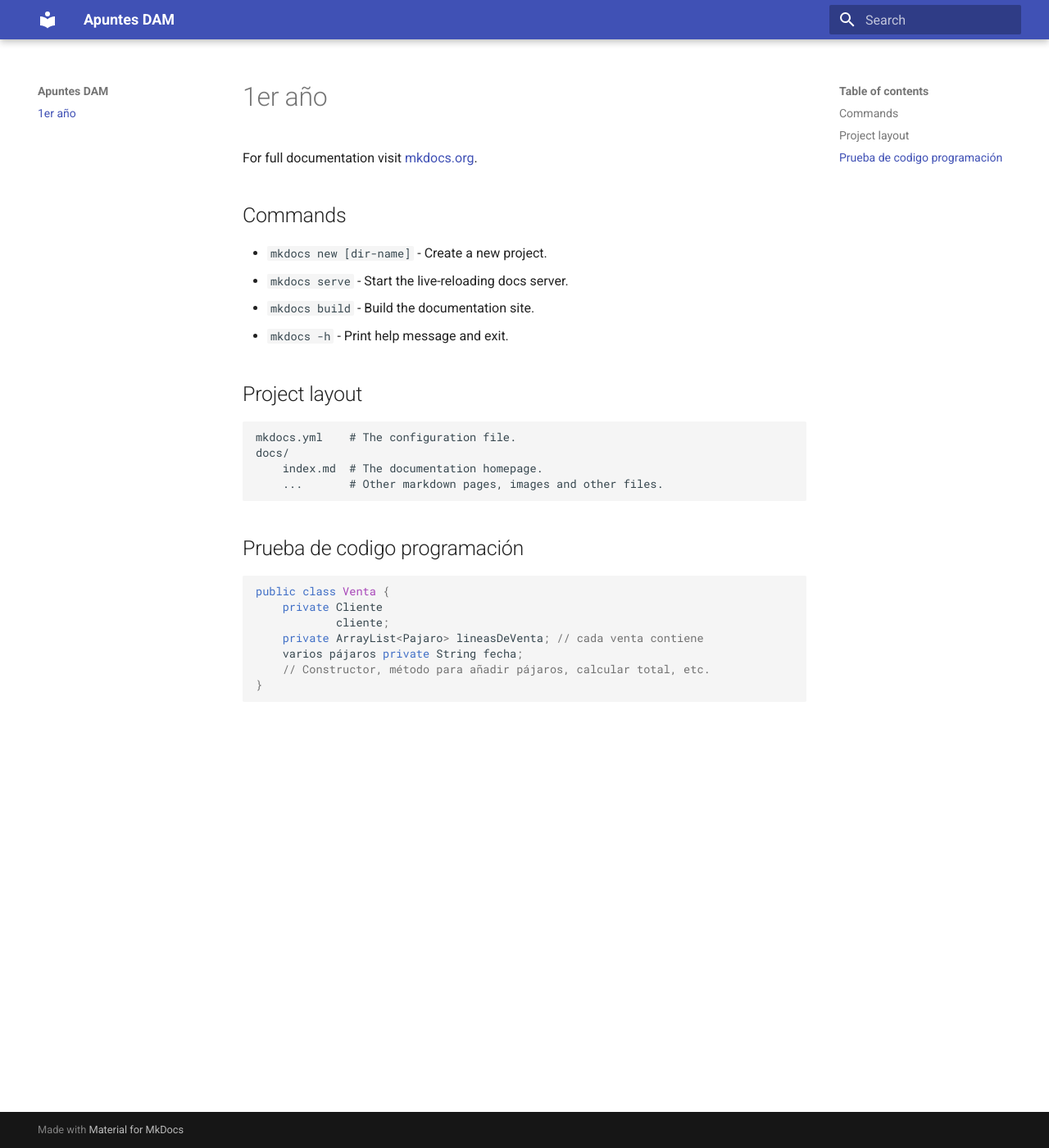
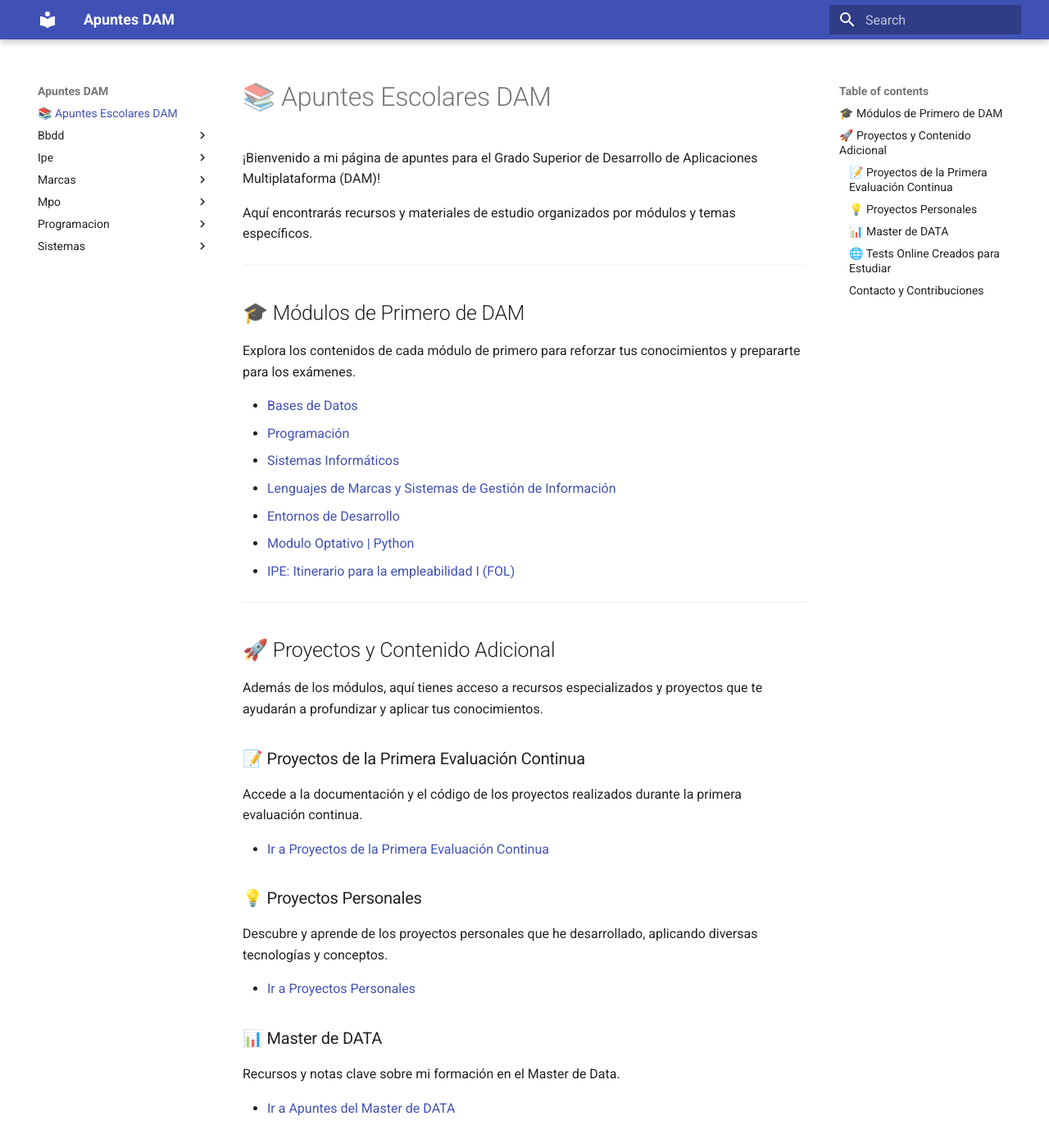
Before and after one commit to JoanneZamorano/ApuntesDAM, an MkDocs documentation site: the page built from docs/index.md, in a window 1280 px wide and 1400 px high. Shown: the whole window at 82% size. Built offline with MkDocs 1.6.1 and Material for MkDocs 9.7.7, drawn with Linux system fonts in a browser that asks for light colours; some of the changed text lies outside the part shown.

Commit message:
index programación - inicio

````diff
--- a/docs/index.md
+++ b/docs/index.md
@@ -1,28 +1,55 @@
-# 1er año
+# 📚 Apuntes Escolares DAM
 
-For full documentation visit [mkdocs.org](https://www.mkdocs.org).
+¡Bienvenido a mi página de apuntes para el Grado Superior de Desarrollo de Aplicaciones Multiplataforma (DAM)!
 
-## Commands
+Aquí encontrarás recursos y materiales de estudio organizados por módulos y temas específicos.
 
-* `mkdocs new [dir-name]` - Create a new project.
-* `mkdocs serve` - Start the live-reloading docs server.
-* `mkdocs build` - Build the documentation site.
-* `mkdocs -h` - Print help message and exit.
+---
 
-## Project layout
+## 🎓 Módulos de Primero de DAM
 
-    mkdocs.yml    # The configuration file.
-    docs/
-        index.md  # The documentation homepage.
-        ...       # Other markdown pages, images and other files.
+Explora los contenidos de cada módulo de primero para reforzar tus conocimientos y prepararte para los exámenes.
 
-## Prueba de codigo programación
-```java
-public class Venta {
-    private Cliente
-            cliente;
-    private ArrayList<Pajaro> lineasDeVenta; // cada venta contiene
-    varios pájaros private String fecha;
-    // Constructor, método para añadir pájaros, calcular total, etc.
-}
-```
+* [Bases de Datos](modulos/bbdd.md)
+* [Programación](modulos/programacion.md)
+* [Sistemas Informáticos](modulos/sistemas_informaticos.md)
+* [Lenguajes de Marcas y Sistemas de Gestión de Información](modulos/lenguajes_marcas.md)
+* [Entornos de Desarrollo](modulos/entornos_desarrollo.md)
+* [Modulo Optativo | Python](modulos/mpo.md)
+* [IPE: Itinerario para la empleabilidad I (FOL)](modulos/ipe.md)
+
+---
+
+## 🚀 Proyectos y Contenido Adicional
+
+Además de los módulos, aquí tienes acceso a recursos especializados y proyectos que te ayudarán a profundizar y aplicar tus conocimientos.
+
+### 📝 Proyectos de la Primera Evaluación Continua
+Accede a la documentación y el código de los proyectos realizados durante la primera evaluación continua.
+
+* [Ir a Proyectos de la Primera Evaluación Continua](proyectos/primera_evaluacion.md)
+
+### 💡 Proyectos Personales
+Descubre y aprende de los proyectos personales que he desarrollado, aplicando diversas tecnologías y conceptos.
+
+* [Ir a Proyectos Personales](proyectos/personales.md)
+
+### 📊 Master de DATA
+Recursos y notas clave sobre mi formación en el Master de Data.
+
+* [Ir a Apuntes del Master de DATA](master_data/index.md)
+
+### 🌐 Tests Online Creados para Estudiar
+Pon a prueba tus conocimientos con una colección de tests online interactivos diseñados específicamente para cada módulo o tema.
+
+* [Acceder a los Tests Online](tests_online/index.md)
+
+---
+
+### Contacto y Contribuciones
+
+Si tienes alguna sugerencia, corrección o te gustaría contribuir con tus propios apuntes, no dudes en contactarme o abrir una 'issue' en el repositorio.
+
+---
+
+*Última actualización: 4 de junio de 2025*
````
Also changed, not shown: docs/programacion/programacion.md (added, +59 -0 lines), docs/bbdd/bbdd.md (added), docs/ipe/ipe.md (added), docs/marcas/lenguajes_marcas.md (added), docs/mpo/mpo.md (added), docs/sistemas/sistemas_informaticos.md (added).
